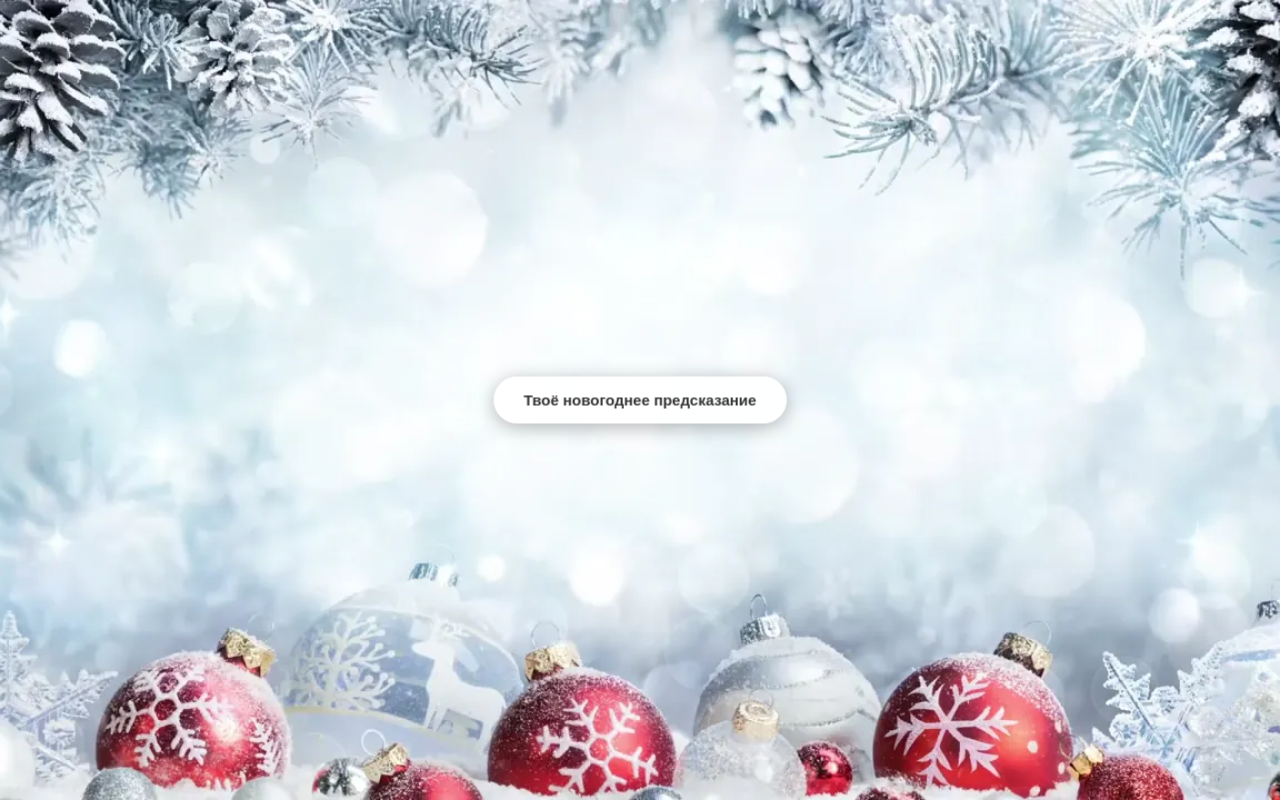
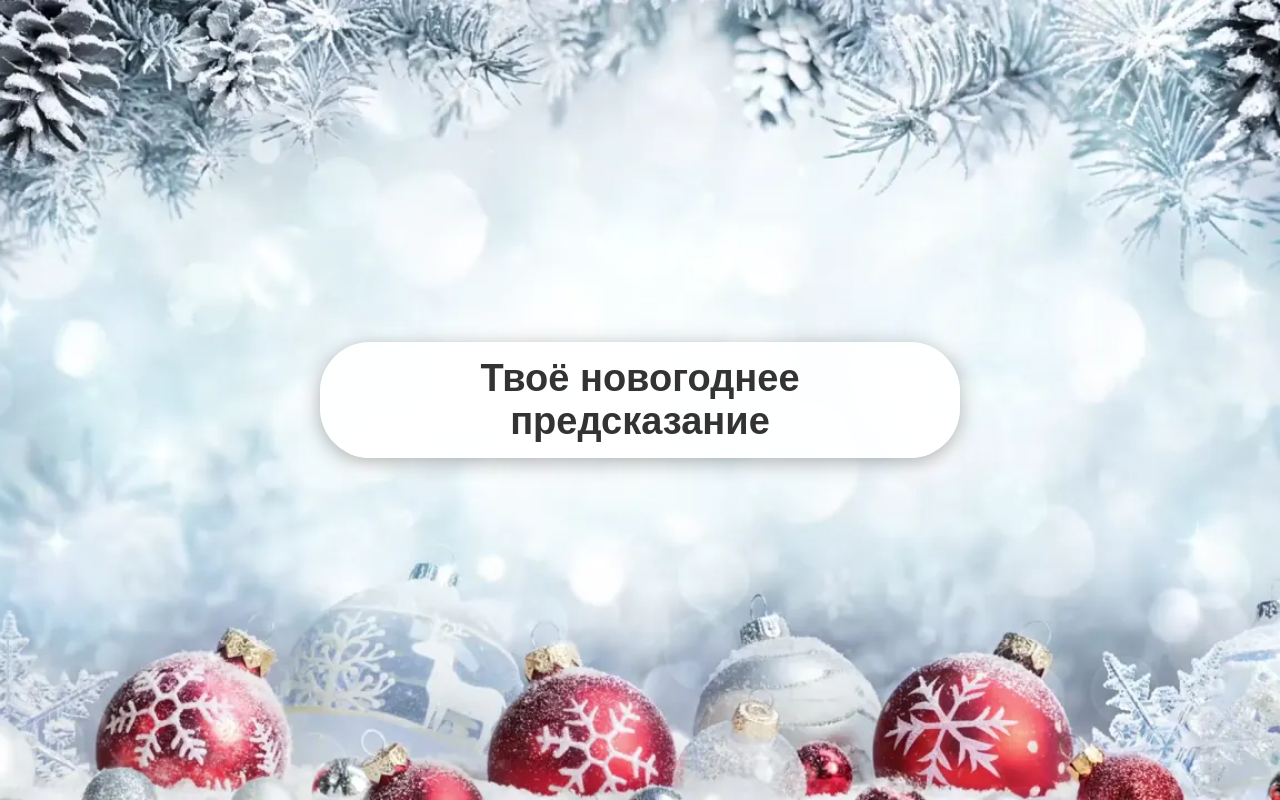
Before and after one commit to predskazanie/predskazanie.github.io, a plain HTML site: page index.html in a window 1280 px wide. Drawn offline with Linux system fonts and the light colour scheme.

Commit message:
Update index.html

```diff
--- a/index.html
+++ b/index.html
@@ -74,7 +74,7 @@
 
         .btn {
             padding: 15px 30px;
-            font-size: 38px;
+            font-size: 15px;
             font-weight: bold;
             border: none;
             border-radius: 50px;
@@ -88,7 +88,7 @@
 
 		 @media (min-width: 950px) {
                 .btn {
-                    font-size: 15px;
+                    font-size: 38px;
                 }
         }
 
```
